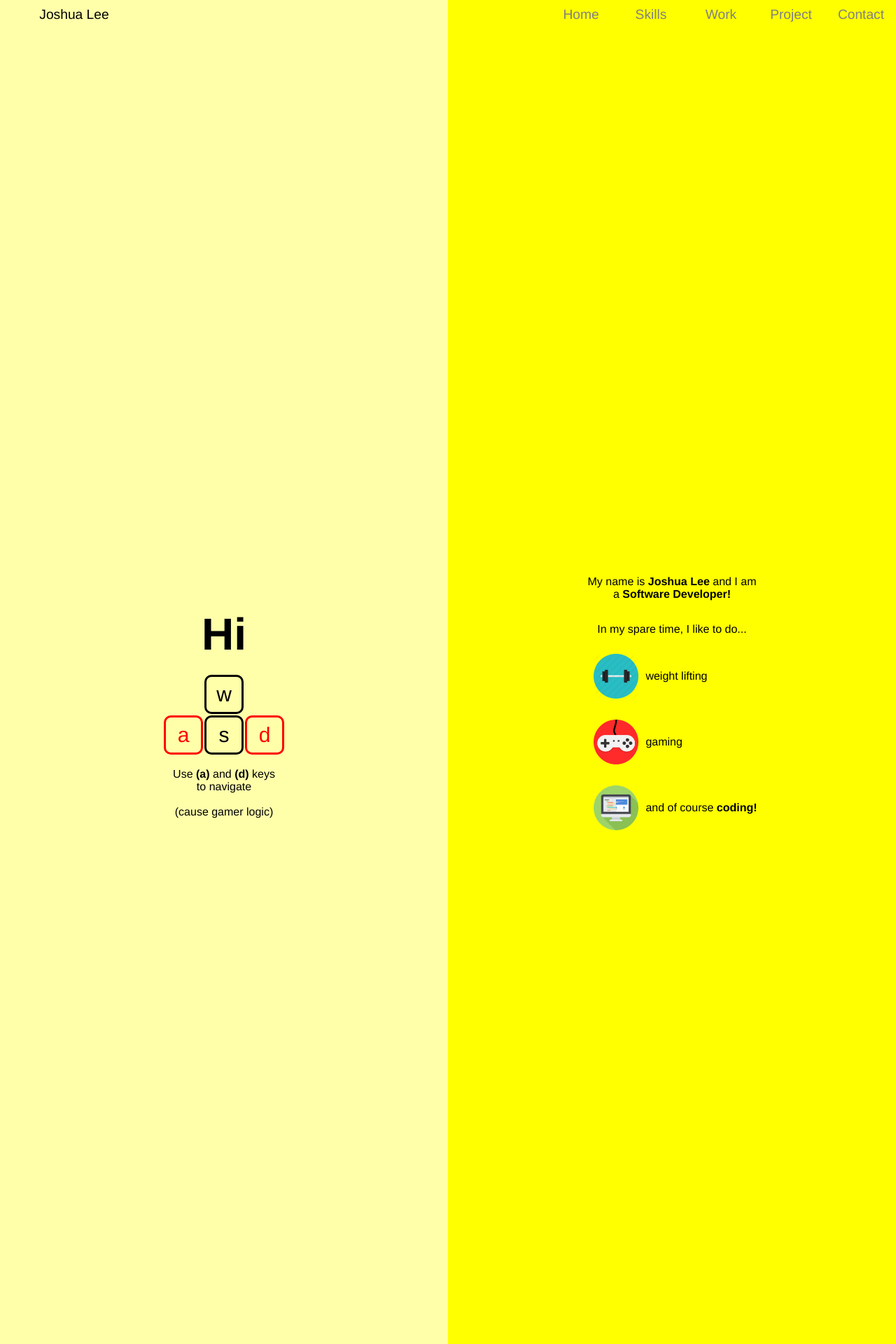
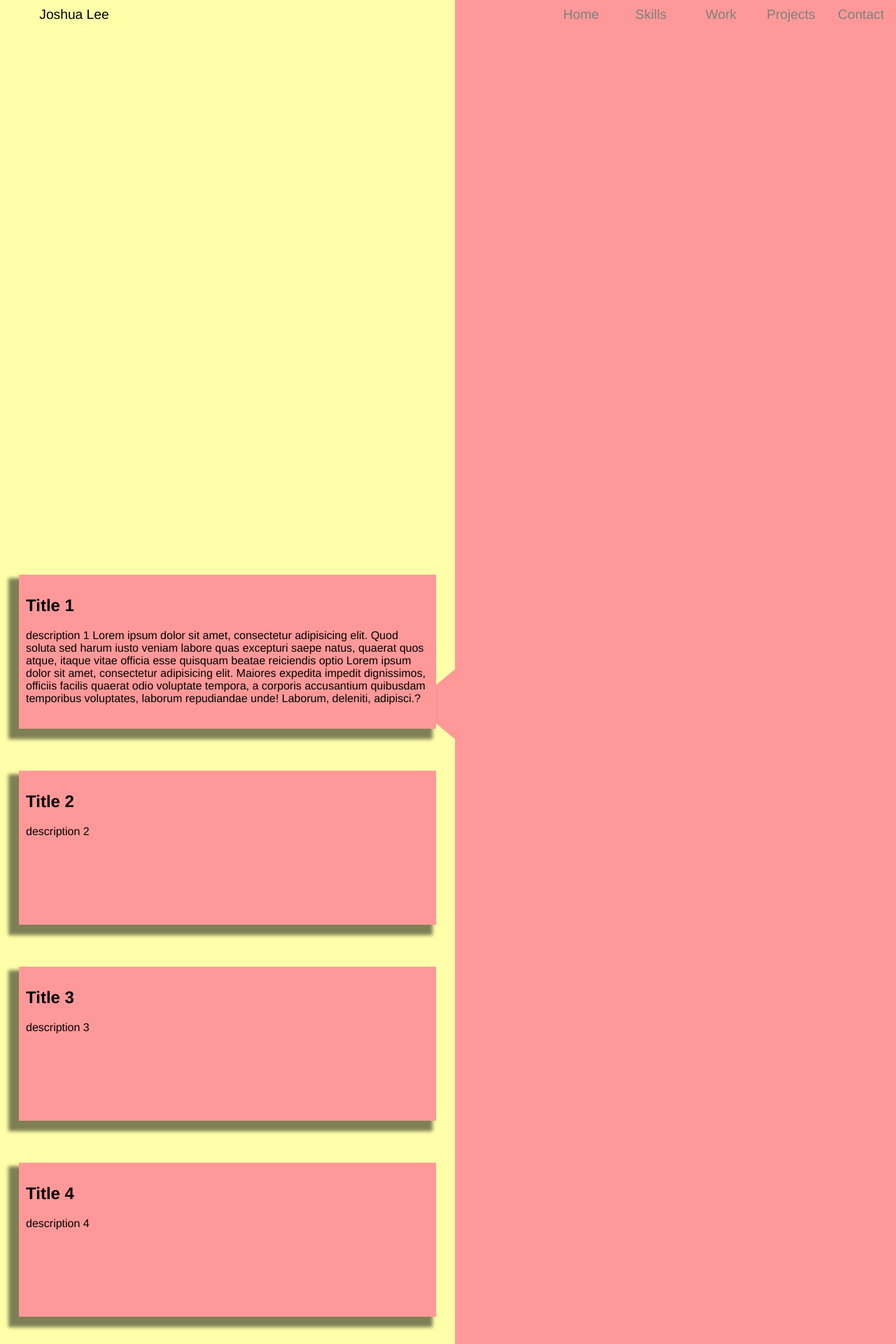
Before and after one commit to JoshTechLee/joshjinlee.github.io, a PHP site: page / in a window 1280 px wide. Shown: the top 1920 px of the page at 70% size. Run offline with PHP 8.4, Linux system fonts and the light colour scheme.

Commit message:
finished general layout of projects section

```diff
--- a/css/main.css
+++ b/css/main.css
@@ -7,6 +7,10 @@ html body{
 	background: var(--body-background);
 }
 
+::-webkit-scrollbar {
+    width: 0px;
+    background: transparent; /* make scrollbar transparent */
+}
 
 :root{
 	/**** Navigation Variables ****/
--- /dev/null
+++ b/css/projects.css
@@ -0,0 +1,75 @@
+:root{
+
+	/*--body-background: #FFFFAA;*/
+	--skills-item-delay: 150ms;
+	--skills-item-duration: 5ms;
+	--work-contain-degree: skewY(-5deg);
+	--work-content-degree: skewY(5deg);
+
+}
+
+.projects-container{
+	height: 100%;
+	width: 100%;a
+}
+
+
+.projects-show-select{
+	position: fixed;
+	top: 0px;
+	right: 0px;
+	width: calc(50% - 10px);
+	height: 100%;
+	background: rgb(255, 153, 153);
+}
+
+.projects-content-container{
+	position: fixed;
+	top: 0px;
+	left: 0px;
+	width: 50%;
+	height: 100%;
+	overflow-y: scroll;
+}
+
+#projects-show-pointer{
+	position: absolute;
+	top: calc(50vh - 50px);
+	left: -60px;
+	width: 0;
+	height: 0;
+	border-top: 50px solid transparent;
+	border-right: 60px solid rgb(255, 153, 153);
+	border-bottom: 50px solid transparent;
+	z-index: 1;
+}
+
+.projects-content-list{
+	position: relative;
+	display: flex;
+	flex-direction: column;
+	align-items: center;
+	padding-left: 10px;
+}
+
+.projects-content-list > li:first-child {
+	margin-top: 40vh !important;
+}
+
+.projects-content-list > li:last-child {
+	margin-bottom: 40vh !important;
+}
+
+.projects-content-list > li {
+	background: rgb(255, 153, 153);
+	padding: 10px;
+	width: 45vw;
+	min-height: 200px;
+	margin: 30px 10px;
+	list-style: none;
+	box-shadow: -10px 10px 5px 5px rgba(0, 0, 0, 0.5)
+}
+
+.projects-content-list > li > *{
+	z-index: 10;
+}
--- a/css/work.css
+++ b/css/work.css
@@ -13,7 +13,6 @@
 	/*position: fixed;*/
 	height: 100%;
 	width: 100%;
-	height: 200%;
 	/*overflow-y: visible;*/
 }
 
@@ -93,7 +92,7 @@
 
 	animation-name: work-image-animation;
 	animation-fill-mode: forwards;
-	animation-delay: 1.1s;
+	animation-delay: 1.17s;
 	animation-duration: 0.3s;
 }
 
@@ -128,6 +127,7 @@
 .work-image-container .work-title{
 	font-size: 1em;
 	display: flex;
+	flex-wrap: wrap;
 	/*justify-content: center;*/
 	align-items: baseline;
 	background: rgba(255,255,255,0.8);
--- a/index.html
+++ b/index.html
@@ -13,6 +13,7 @@
 	<link rel="stylesheet" href="css/home.css">
 	<link rel="stylesheet" href="css/skills.css">
 	<link rel="stylesheet" href="css/work.css">
+	<link rel="stylesheet" href="css/projects.css">
 
 	<script src="https://code.jquery.com/jquery-3.3.1.min.js"></script>
 </head>
@@ -24,7 +25,7 @@
 			<nav>
 				<ul class="nav-list">
 					<li class="nav-item"><a href='#contact'>Contact</a></li>
-					<li class="nav-item"><a href='#project'>Project</a></li>
+					<li class="nav-item"><a href='#projects'>Projects</a></li>
 					<li class="nav-item"><a href='#work'>Work</a></li>
 					<li class="nav-item"><a href='#skills'>Skills</a></li>
 					<li class="nav-item"><a href='#home'>Home</a></li>
@@ -33,7 +34,7 @@
 		</div>
 	</header>
 
-	<div class="content-container">
+<!-- 	<div class="content-container">
 		<div class="home-container section">
 			<div class="home-title-container">
 				<div class="home-title">
@@ -108,7 +109,7 @@
 			</div>
 			<div class="skills-content">
 				<section class='row-container top'>
-					<div class='row-content website'>
+					<section class='row-content website'>
 						<div class="tech">
 							<img src='imgs/desktop-laptop.png' alt='desktop-laptop'/>
 						</div>
@@ -122,8 +123,8 @@
 								<li>React + Redux</li>
 							</ul>
 						</div>
-					</div>
-					<div class='row-content mobile'>
+					</section>
+					<section class='row-content mobile'>
 						<div class="tech">
 							<img id="iphone" src='imgs/iphone.png' alt='iphone'/>
 							<img id="android" src='imgs/android.png' alt='android'/>
@@ -137,11 +138,11 @@
 								<li>iOS</li>
 							</ul>
 						</div>
-					</div>
+					</section>
 				</section>
 				<section class='row-container bot'>
 
-					<div class='row-content back-end'>
+					<section class='row-content back-end'>
 						<div class="tech">
 							<img src='imgs/back-end.png' alt='back-end'/>
 						</div>
@@ -156,8 +157,8 @@
 								<li>SQL</li>
 							</ul>
 						</div>
-					</div>
-					<div class='row-content languages'>
+					</section>
+					<section class='row-content languages'>
 						<div class="tech">
 							<h1>Skills</h1>
 						</div>
@@ -174,21 +175,21 @@
 							</div>
 							</div>
 						</div>
-					</div>
+					</section>
 				</section>
 			</div>
 		</div>
 		<div class="work-container section">
 			<div id="work-intro-cover"></div>
-			<div class="work-image-container">
+			<section class="work-image-container">
 				<h1>Work Experience</h1>
 				<img src='imgs/ibm-team.jpg' alt='ibm-team'/>
 				<img src='imgs/ibm-suits.jpg' alt='ibm-suits'/>
 				<img src='imgs/ibm-crew.jpg' alt='ibm-crew'/>
 				<div id="work-intro-flash-cover"></div>
 				<div class="work-title"><h1>IBM - Content Developer</h1><h2>(2016 - 2017)</h2></div>
-			</div>
-			<div class="work-description-container">
+			</section>
+			<section class="work-description-container">
 				<div>
 					<h2>My Experience at IBM</h2>
 					<div class="work-description">
@@ -212,7 +213,39 @@
 						</div>
 					</div>
 				</div>
-			</div>
+			</section>
+		</div> -->
+		<div class="projects-container section">
+			<section class="projects-show-select">
+
+				<div id="projects-show-pointer"></div>
+			</section>
+			<section class="projects-content-container">
+				<ul class='projects-content-list'>
+					<li class='projects-content-item'>
+						<h2>Title 1</h2>
+						<div></div>
+						<p>description 1 Lorem ipsum dolor sit amet, consectetur adipisicing elit. Quod soluta sed harum iusto veniam labore quas excepturi saepe natus, quaerat quos atque, itaque vitae officia esse quisquam beatae reiciendis optio Lorem ipsum dolor sit amet, consectetur adipisicing elit. Maiores expedita impedit dignissimos, officiis facilis quaerat odio voluptate tempora, a corporis accusantium quibusdam temporibus voluptates, laborum repudiandae unde! Laborum, deleniti, adipisci.?</p>
+					</li>
+					<li class='projects-content-item'>
+						<h2>Title 2</h2>
+						<p>description 2</p>
+					</li>
+					<li class='projects-content-item'>
+						<h2>Title 3</h2>
+						<p>description 3</p>
+					</li>
+					<li class='projects-content-item'>
+						<h2>Title 4</h2>
+						<p>description 4</p>
+					</li>
+					<li class='projects-content-item'>
+						<h2>Title 5</h2>
+						<p>description 5</p>
+					</li>
+				</ul>
+
+			</section>
 		</div>
 	</div>
 <script src="js/main.js">
--- a/js/main.js
+++ b/js/main.js
@@ -1,5 +1,5 @@
 
-var testing = false;
+var testing = true;
 
 var home = {
 		link: "#home",
```
